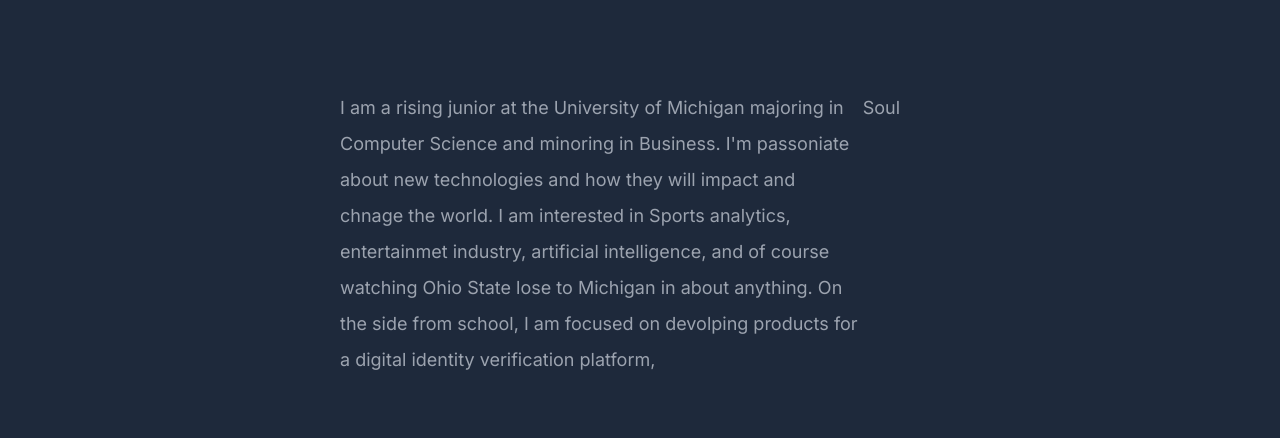
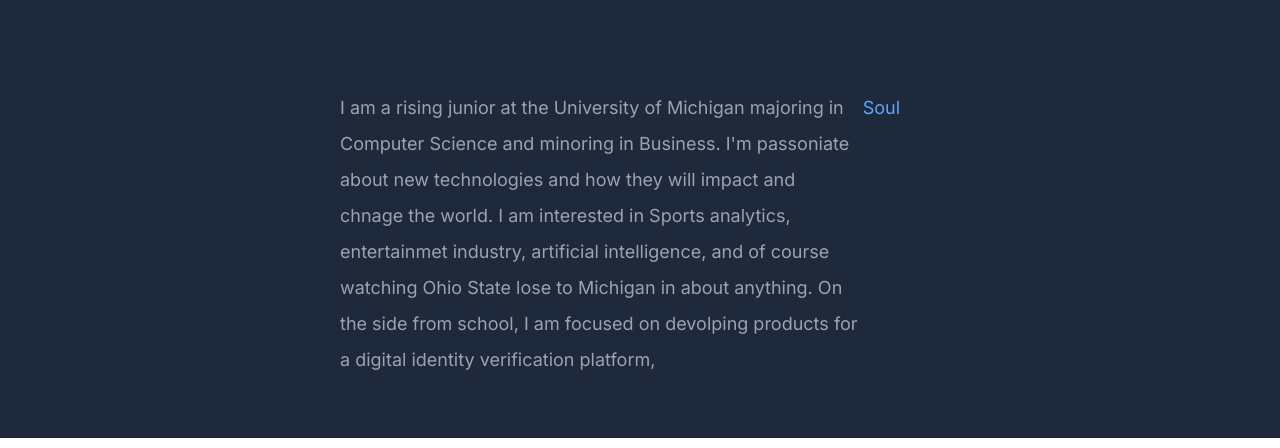
Before and after one commit to vinokour/my-website, a Next.js app: page / in a window 1280 px wide. Shown: the part 610-1058 px from the top of the page. Built offline with nearby package versions, Linux system fonts and the light colour scheme.

Commit message:
Updated home page

```diff
--- a/src/app/components/picture.tsx
+++ b/src/app/components/picture.tsx
@@ -13,10 +13,10 @@
             <img src="/Photo.jpg" className="rounded-md drop-shadow-lg w-[150vw] h-60 ml-20" />
             </div> */}
 
-          <div>  <p className="flex text-lg  text-gray-400 py-5 leading-loose"> I am a rising junior at the University of Michigan majoring in
+        <p className="flex text-lg  text-gray-400 py-5 leading-loose"> I am a rising junior at the University of Michigan majoring in
         Computer Science and minoring in Business. I'm passoniate about new technologies and how they will impact and chnage the world. I am interested in
-        Sports analytics, entertainmet industry, artificial intelligence, and of course watching Ohio State lose to Michigan in about anything. On the side from school, I am focused on devolping products for a digital identity verification platform, <a href="soulstamps.com">Soul</a>
-         </p></div>
+        Sports analytics, entertainmet industry, artificial intelligence, and of course watching Ohio State lose to Michigan in about anything. On the side from school, I am focused on devolping products for a digital identity verification platform,<span className=" text-blue-400">Soul</span>
+        </p>
 
         </div>
 
```
